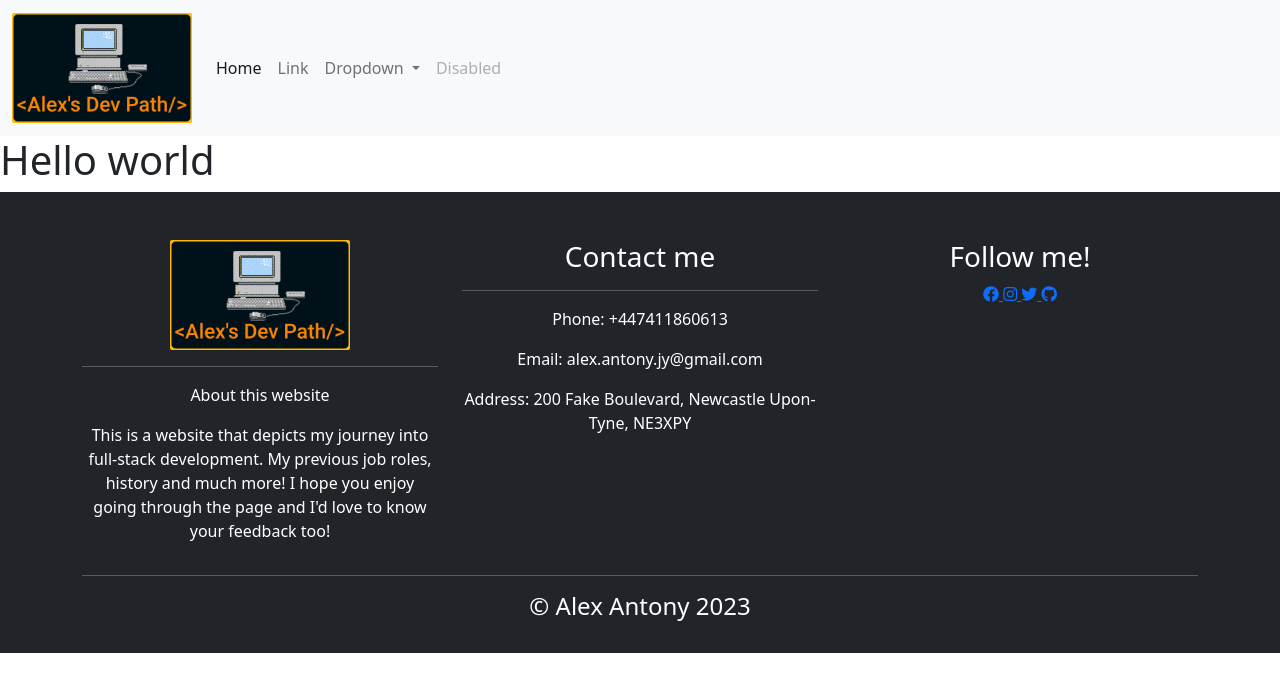
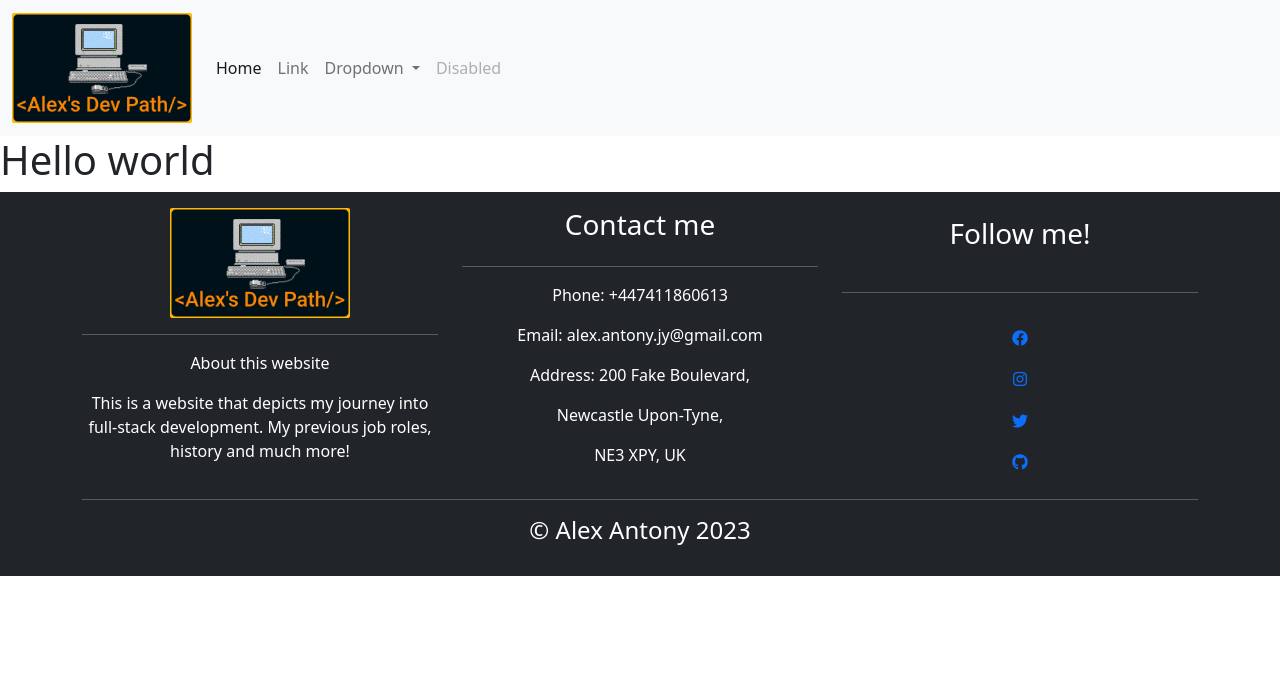
Before and after one commit to AlexAntony3/AlexDevPath, a Django app: page / in a window 1280 px wide. Shown: the top 692 px of the page. Run offline with Django 3.2, Linux system fonts and the light colour scheme.

Commit message:
fix: correct the positioning and styling of the footer

```diff
--- a/templates/constants/footer.html
+++ b/templates/constants/footer.html
@@ -1,22 +1,25 @@
-<footer class="bg-dark text-white pt-5 pb-4">
+<footer class="bg-dark text-white pt-3 pb-4">
     <div class="container">
-        <div class="row text-center">
+        <div class="row text-center justify-content-around">
             <div class="col-md-4">
                 <img src="/static/media/Logo.png" alt="alex's dev path logo">
                 <hr class="light">
                 <p>About this website</p>
                 <p>This is a website that depicts my journey into full-stack development. My previous job roles, history
-                    and much more! I hope you enjoy going through the page and I'd love to know your feedback too!</p>
+                    and much more!</p>
             </div>
-            <div class="col-md-4">
+            <div class="col-md-4 d-flex flex-column justify-content-around">
                 <h3>Contact me</h3>
                 <hr class="light">
                 <p>Phone: +447411860613</p>
                 <p>Email: alex.antony.jy@gmail.com</p>
-                <p>Address: 200 Fake Boulevard, Newcastle Upon-Tyne, NE3XPY</p>
+                <p>Address: 200 Fake Boulevard,</p>
+                <p>Newcastle Upon-Tyne,</p>
+                <p>NE3 XPY, UK</p>
             </div>
-            <div class="col-md-4">
+            <div class="col-md-4 d-flex flex-column justify-content-around">
                 <h3>Follow me!</h3>
+                <hr class="light">
                 <a href="https://www.facebook.com" aria-label="link to my facebook page" target="_blank">
                     <i class="fa-brands fa-facebook"></i>
                 </a>
```
